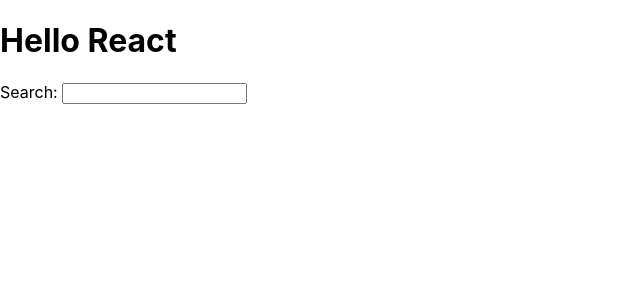
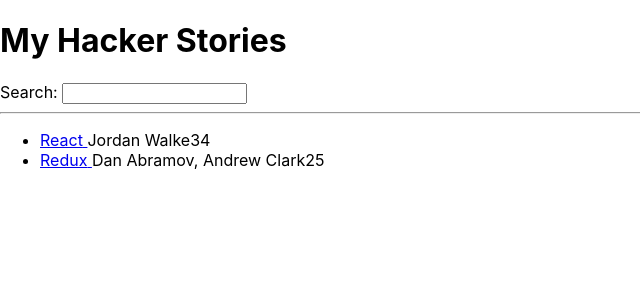
Before and after one commit to RyanDelos/hacker-stories, a React (Create React App) app: page / in a window 1280 px wide. Shown: the top 300 px of the page, without its empty margins (0-640 px from the left). Built offline with nearby package versions, Linux system fonts and the light colour scheme.

Commit message:
list in react

```diff
--- a/src/App.js
+++ b/src/App.js
@@ -1,15 +1,51 @@
 import * as React from 'react';
 
-function getTitle(title) {
-  return title;
-}
+const list = [
+  {
+    title: 'React',
+    url: 'https://reactjs.org/',
+    author: 'Jordan Walke',
+    num_comments: 3,
+    points: 4,
+    objectID: 0,
+  },
+  {
+    title: 'Redux',
+    url: 'https://redux.js.org/',
+    author: 'Dan Abramov, Andrew Clark',
+    num_comments: 2,
+    points: 5,
+    objectID: 1,
+  },
+];
 
 function App() {
   return (
     <div>
-      <h1>Hello {getTitle('React')}</h1>
+      <h1>My Hacker Stories</h1>
+
       <label htmlFor="search">Search: </label>
       <input id="search" type="text" />
+
+      <hr />
+
+      <ul>
+        {list.map(function (item) {
+          return (
+            <li key={item.objectID}>
+              <span>
+                <a href={item.url} target="_blank">
+                  {' '}
+                  {item.title}{' '}
+                </a>
+              </span>
+              <span>{item.author}</span>
+              <span>{item.num_comments}</span>
+              <span>{item.points}</span>
+            </li>
+          );
+        })}
+      </ul>
     </div>
   );
 }
```
